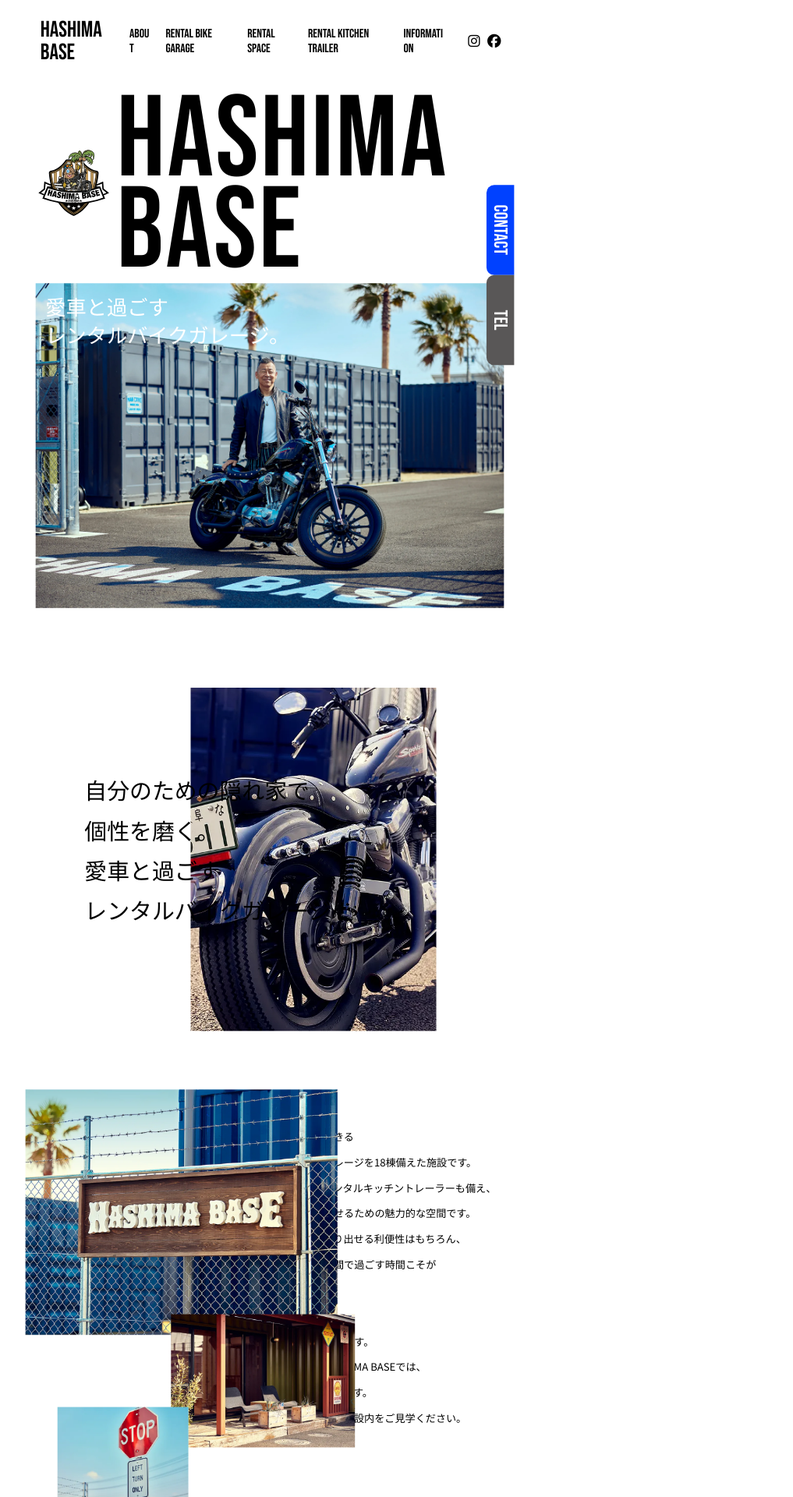
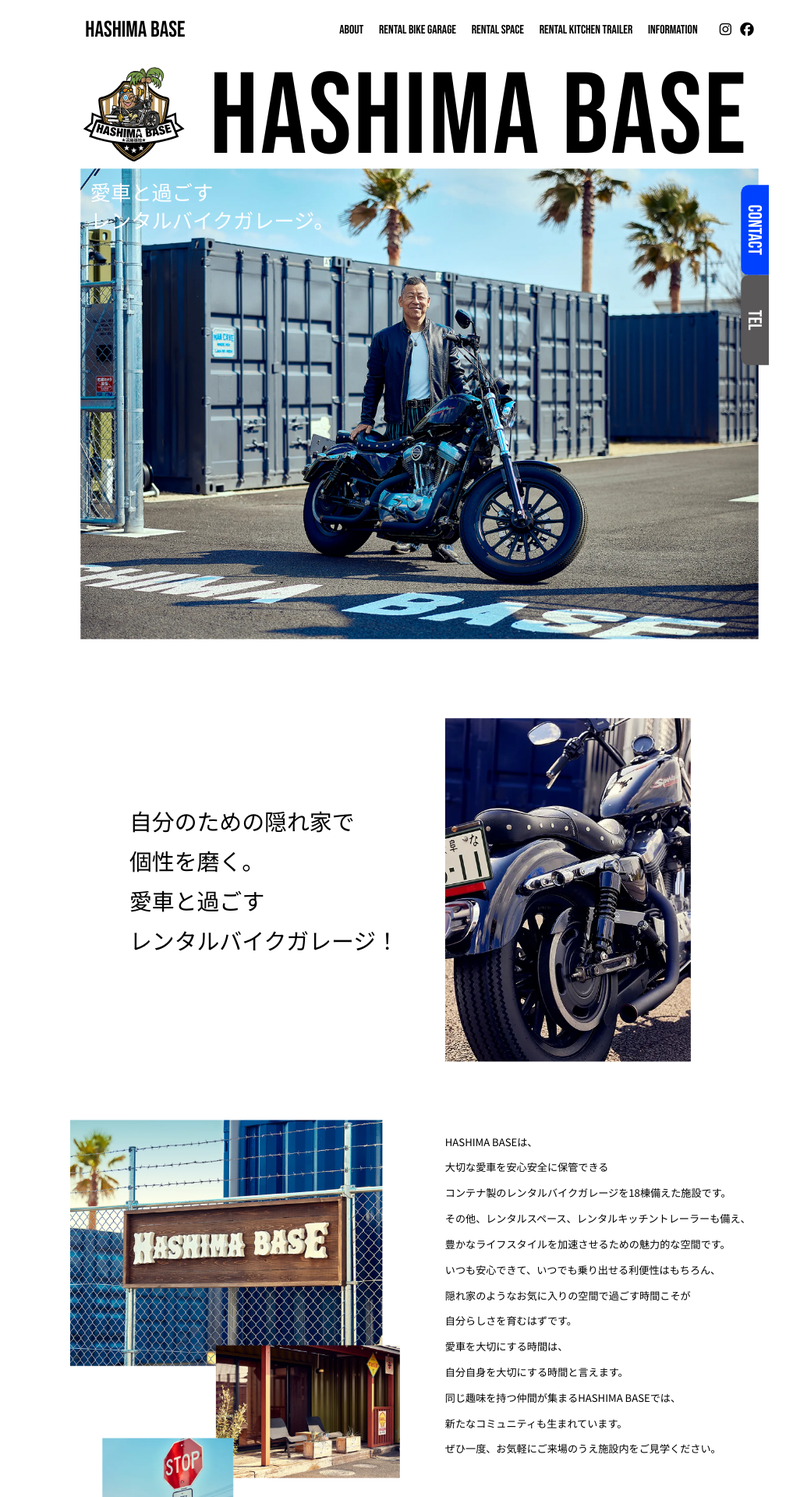
Before and after one commit to Mugen-Infotech/hashima, a PHP site: page / in a window 1280 px wide. Shown: the top 1920 px of the page at 78% size, without its empty margins (102-1119 px from the left). Run offline with PHP 8.4, Linux system fonts and the light colour scheme; some libraries are stand-ins or nearby versions.

Commit message:
width issue fix

```diff
--- a/assets/css/style.css
+++ b/assets/css/style.css
@@ -3810,12 +3810,11 @@
 /* Add this to your CSS */
 @media (min-width: 751px) {
   body {
-    width: 70vw;
+    width: 100vw;
     margin: 0 auto;
     transform: scale(0.7);
     transform-origin: top center;
     position: relative;
-    left: -15%; /* Adjusts horizontal positioning */
   }
 
   html {
```
